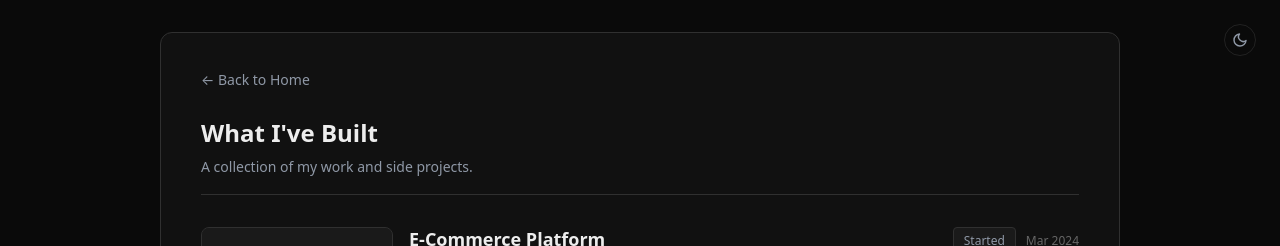
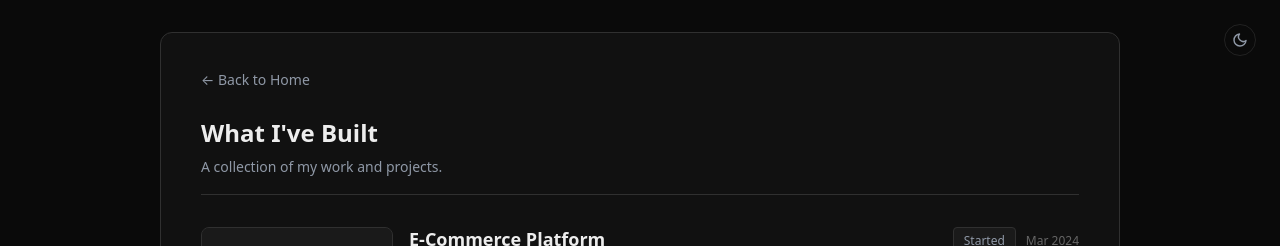
Before and after one commit to faizan-devs/personal-portfolio, a Next.js app: page /projects in a window 1280 px wide. Shown: the top 246 px of the page. Built offline with nearby package versions, Linux system fonts and the light colour scheme.

Commit message:
fix: update description in ProjectsPage to remove 'side' from text

```diff
--- a/app/projects/page.tsx
+++ b/app/projects/page.tsx
@@ -14,7 +14,7 @@ export default function ProjectsPage() {
 			<header className="listing-header">
 				<h1 className="listing-title">What I&apos;ve Built</h1>
 				<p className="listing-description">
-					A collection of my work and side projects.
+					A collection of my work and projects.
 				</p>
 			</header>
 
```
